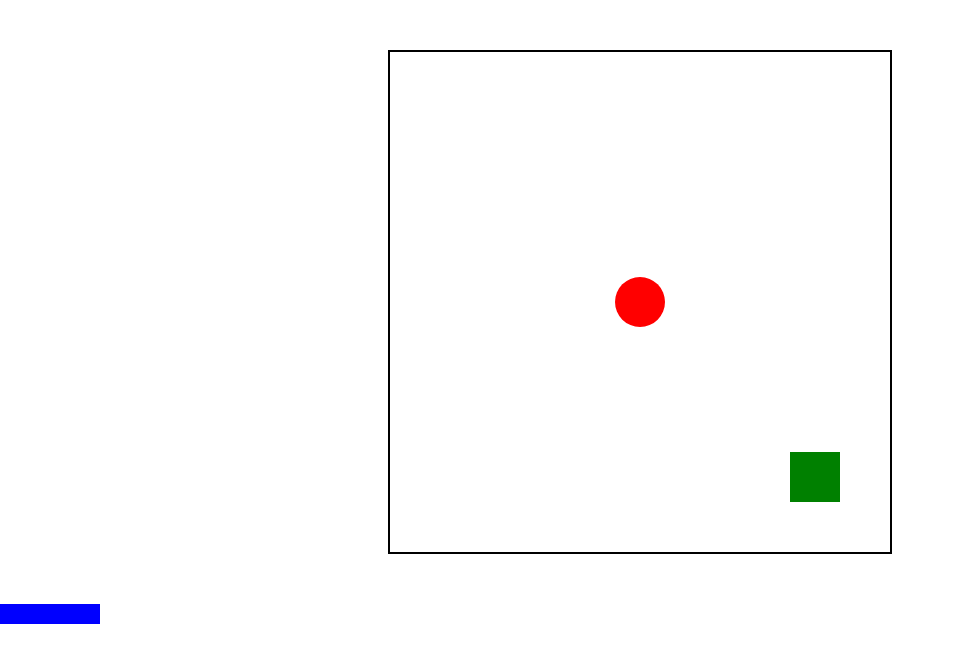
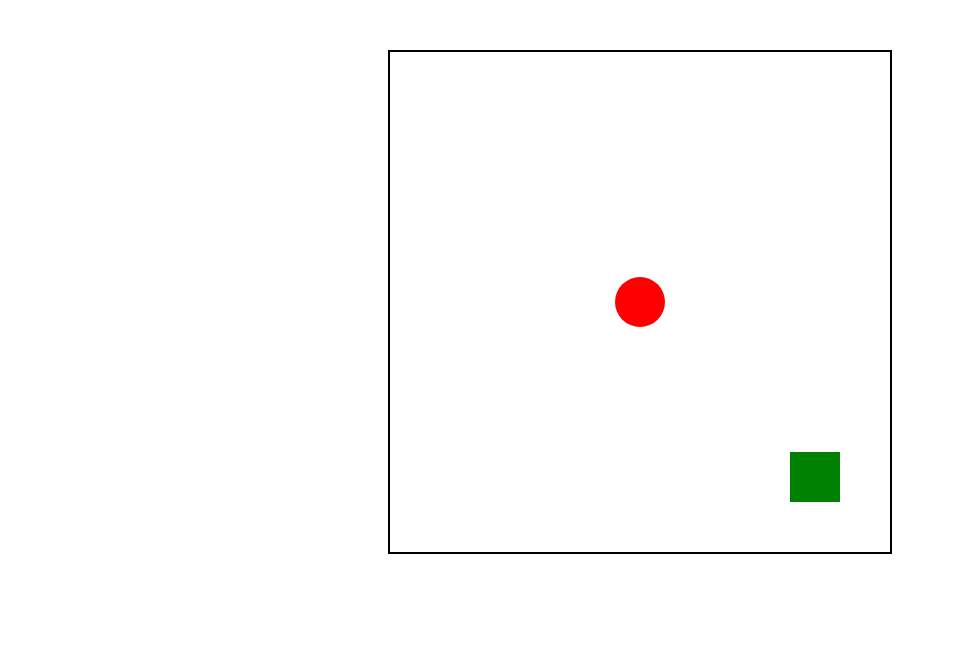
Before and after one commit to luukvdweerd/H5-INFORMATICA-GAME, a plain HTML site: page index.html in a window 1280 px wide. Shown: the whole page, without its empty margins (0-955 px from the left). Drawn offline with Linux system fonts and the light colour scheme.

Commit message:
Update styles.css

```diff
--- a/styles.css
+++ b/styles.css
@@ -29,10 +29,3 @@ body, html {
     top: 80%;
     left: 80%;
 }
-/* Voeg de volgende CSS-regels toe aan styles.css om de obstakels te stijlen */
-.obstacle {
-    width: 100px;
-    height: 20px;
-    background-color: blue;
-    position: absolute;
-}
```
